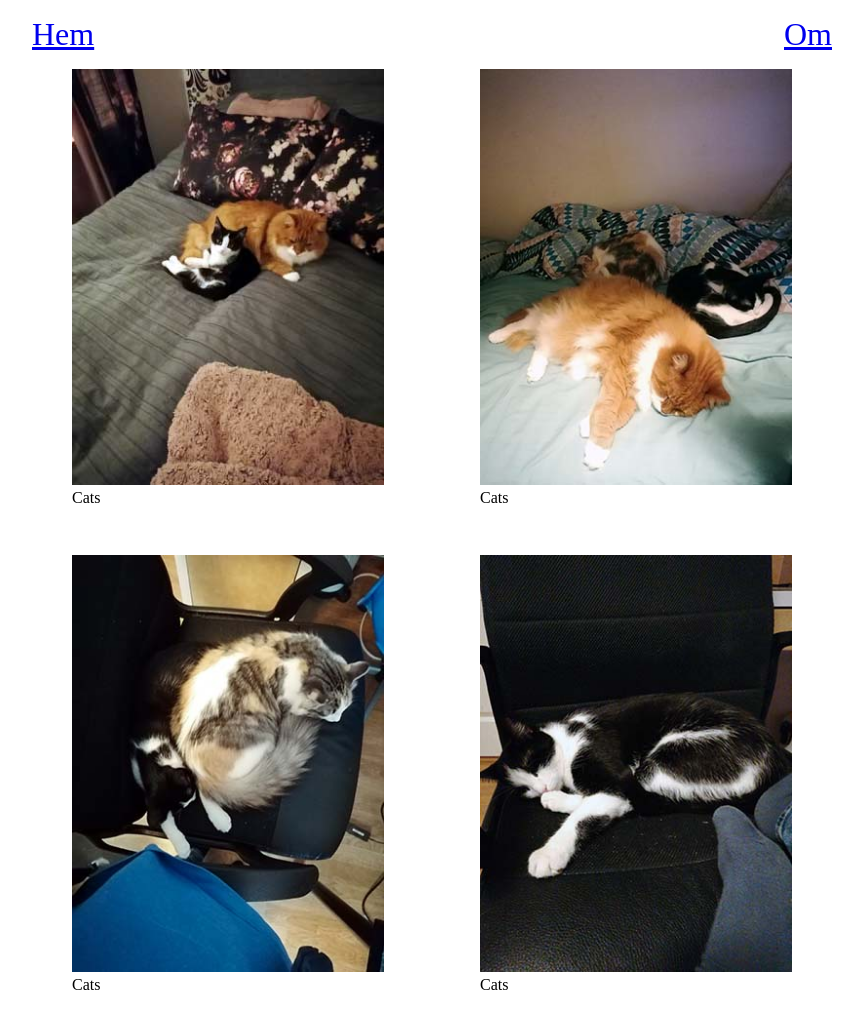
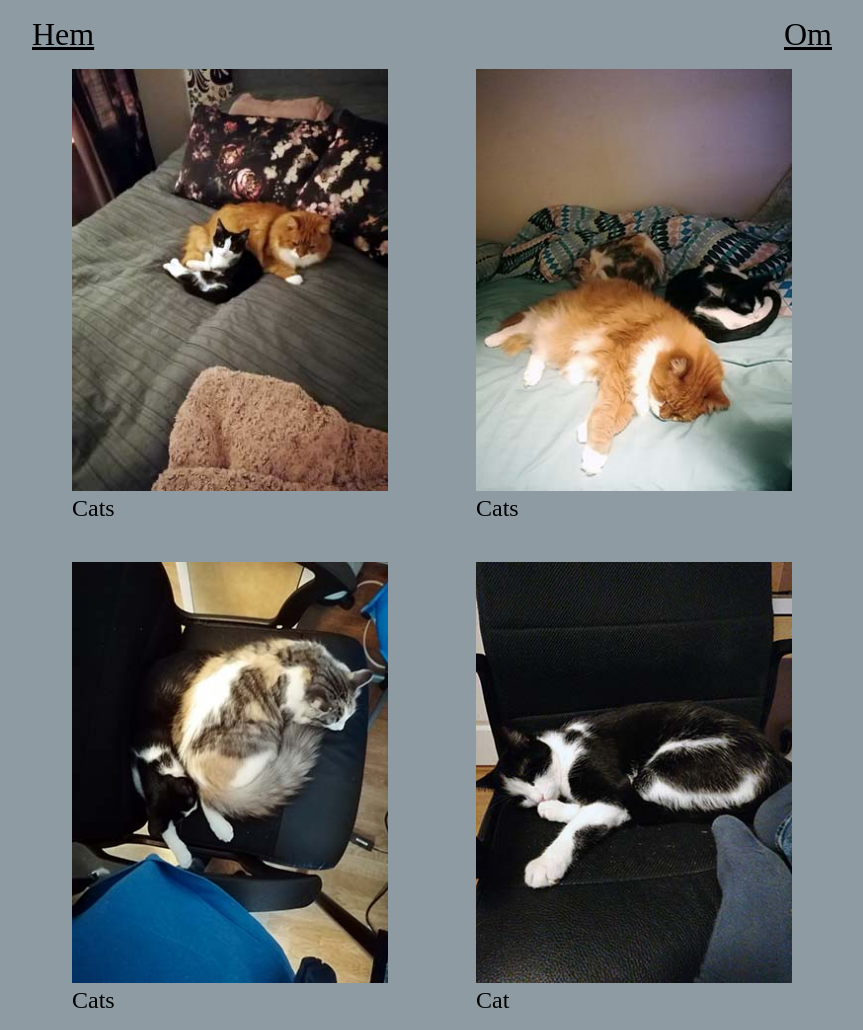
Before and after one commit to Mephit299/wu1-mina-bilder, a plain HTML site: page index.html in a window 1280 px wide. Shown: the whole page, without its empty margins (208-1071 px from the left). Drawn offline with Linux system fonts and the light colour scheme.

Commit message:
gjorde sifan bättre

```diff
--- a/css/style.css
+++ b/css/style.css
@@ -2,6 +2,7 @@ html,body{
 margin: 0;
 padding: 0;
 height: 100vh;
+background-color: rgb(142, 155, 163);
 }
 
 img{
@@ -23,6 +24,10 @@ main>figure>figcaption{
     padding-left: 50px;
 }
 
+main>ul>li>figure>figcaption{
+    font-size: 1.5rem;
+}
+
 ul{
     padding: 0;
     margin: 0;
@@ -35,14 +40,20 @@ nav>ul{
     align-items: center;
     display: flex;
     padding-top: 1rem;
+    text-decoration: black;
+    list-style: none;
+    color: black;
 
+}
+nav>ul>li>a{
+    color: black;
 }
 
 .imagegrid{
     display: grid;
     grid-template-columns: repeat(2, 1fr);
     grid-template-rows: auto;
-    gap: 1rem;
+    gap: 0.5rem;
 
 }
 
--- a/index.html
+++ b/index.html
@@ -37,7 +37,7 @@
             <li class="imagecard">
                 <figure>
                     <a href="cats4.html"><img src="assets/cats_4_2.jpg" alt="cats"></a>
-                    <figcaption> Cats </figcaption>
+                    <figcaption> Cat </figcaption>
                 </figure>
             </li>
         </ul>
```
Also changed, not shown: cats4.html (+1 -1 lines), om.html (+2 -1 lines).
